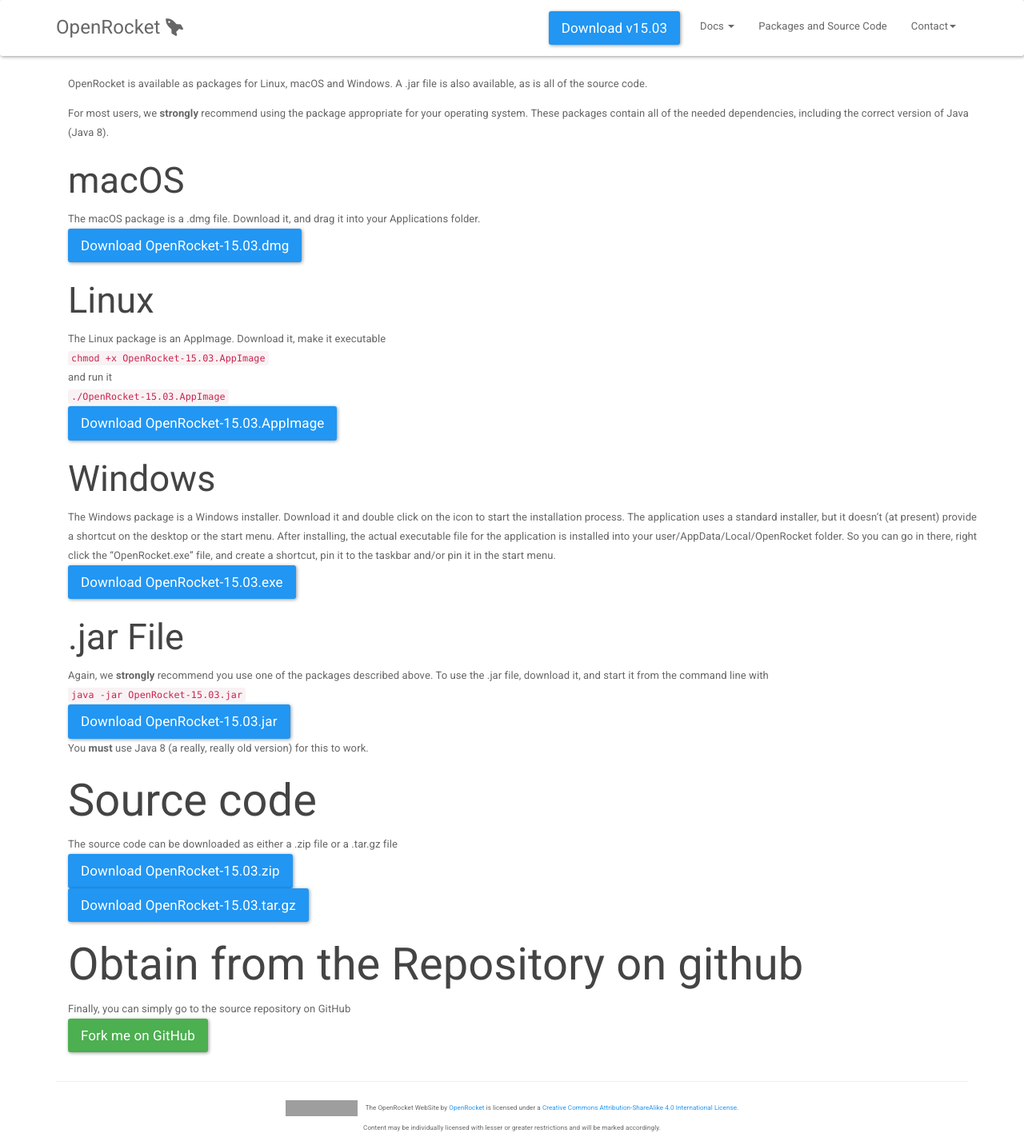
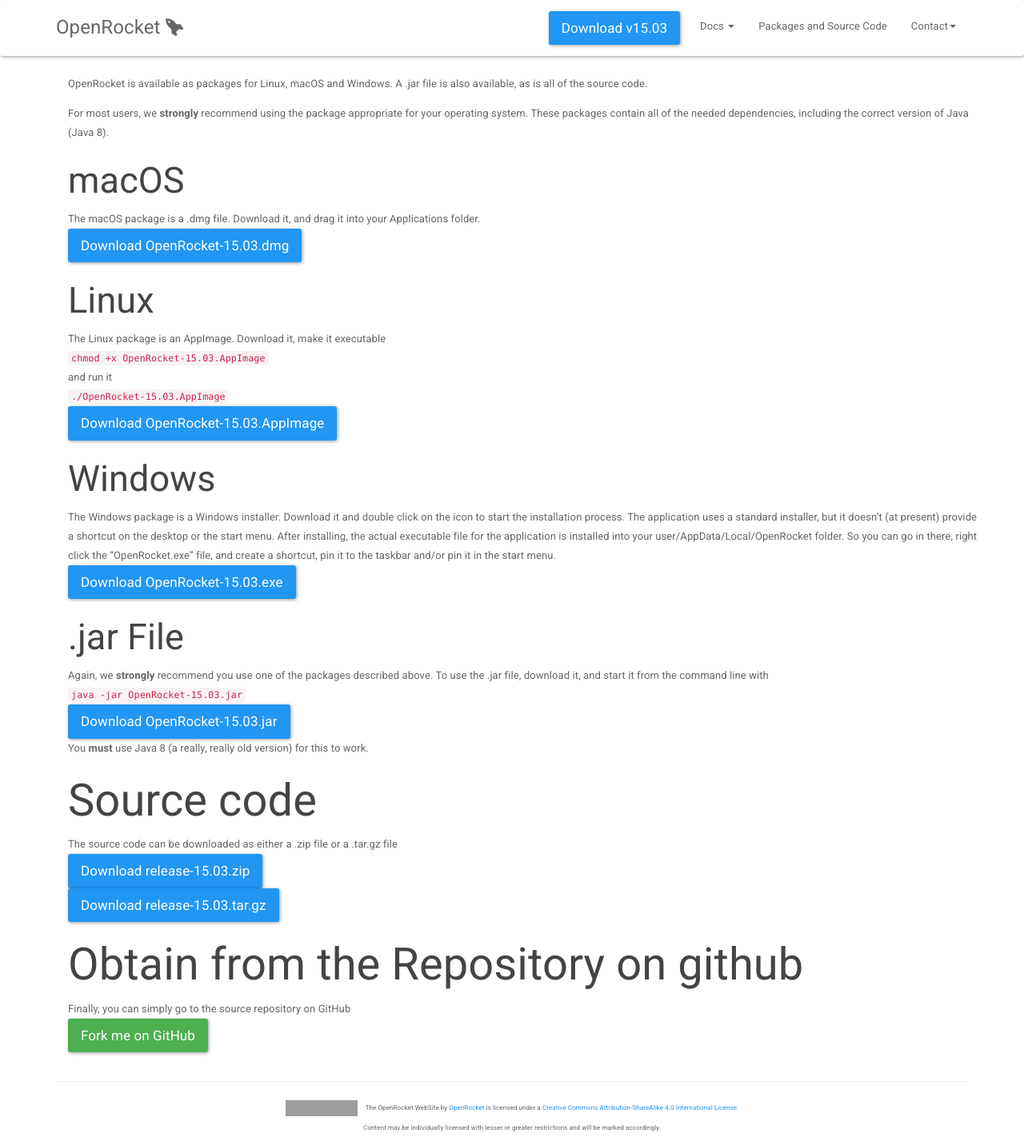
Before and after one commit to openrocket/openrocket.github.io, a Jekyll site: the page built from packages.md, in a window 1280 px wide. Shown: the whole page at 80% size. Built offline with Jekyll 4.4.1, drawn with Linux system fonts in a browser that asks for light colours; nearby versions of some CDN libraries; grey boxes are pictures that could not be loaded.

Commit message:
Typos in two of the links

```diff
--- a/packages.md
+++ b/packages.md
@@ -46,8 +46,9 @@
 
 # Source code
 The source code can be downloaded as either a .zip file or a .tar.gz file
-<a class="btn btn-primary btn-lg" href="https://github.com/openrocket/openrocket/releases/download/release-{{site.current_version}}/OpenRocket-{{site.current_version}}.zip" role="button">Download OpenRocket-{{site.current_version}}.zip</a>
-<a class="btn btn-primary btn-lg" href="https://github.com/openrocket/openrocket/releases/download/release-{{site.current_version}}/OpenRocket-{{site.current_version}}.tar.gz" role="button">Download OpenRocket-{{site.current_version}}.tar.gz</a>
+<a class="btn btn-primary btn-lg" href="https://github.com/openrocket/openrocket/archive/refs/tags/release-{{site.current_version}}.zip" role="button">Download release-{{site.current_version}}.zip</a>
+<a class="btn btn-primary btn-lg" href="https://github.com/openrocket/openrocket/archive/refs/tags/release-{{site.current_version}}.tar.gz" role="button">Download release-{{site.current_version}}.tar.gz</a>
+
 
 # Obtain from the Repository on github
 Finally, you can simply go to the source repository on GitHub
```
